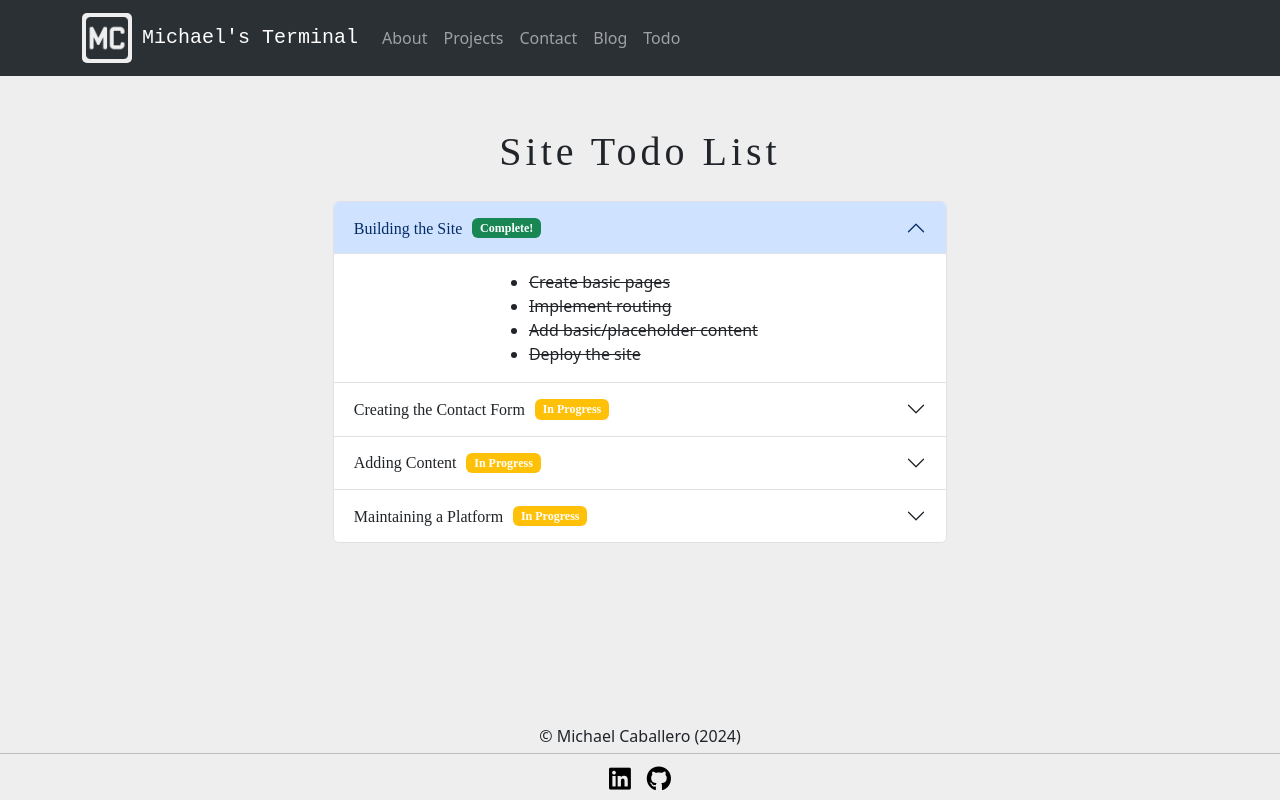
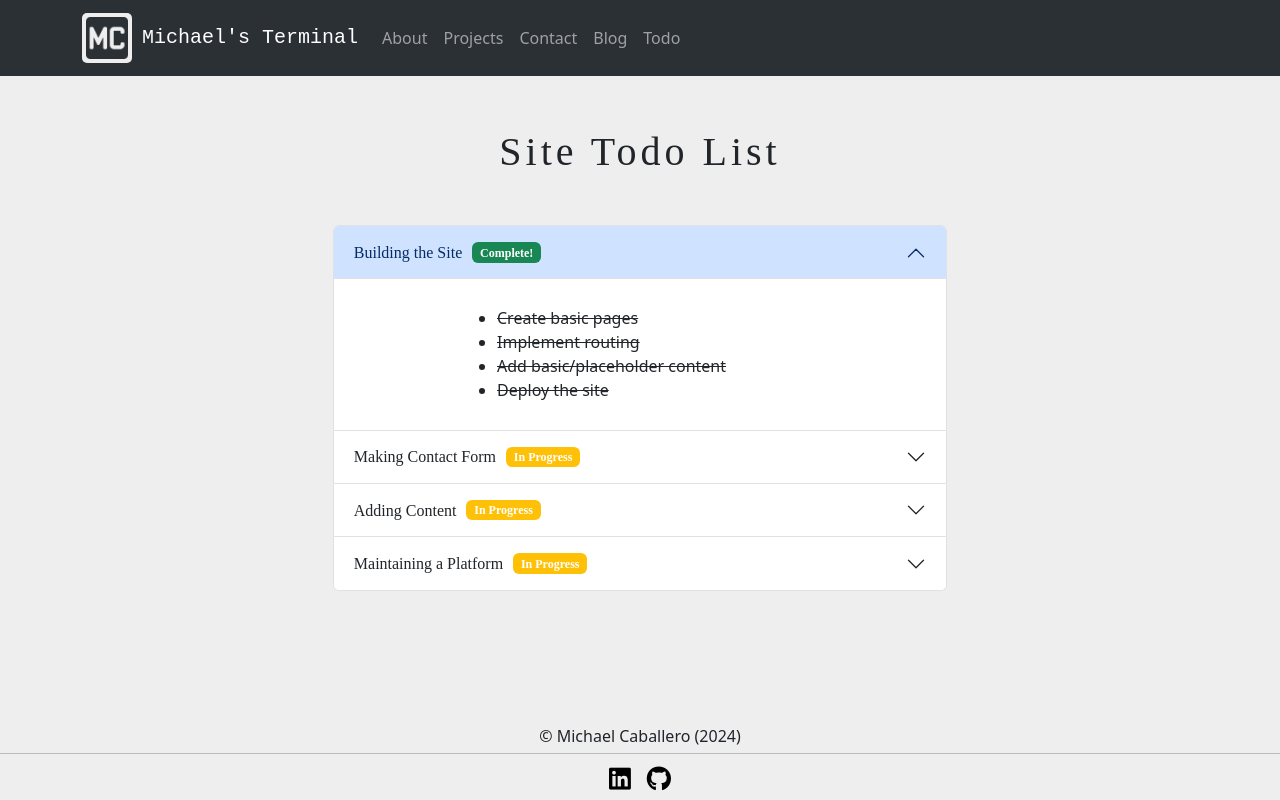
Before and after one commit to mCaballero1224/portfolio-site, a React (Vite) app in the folder frontend/: page /todo in a window 1280 px wide. Built offline with nearby package versions, Linux system fonts and the light colour scheme.

Commit message:
Update styling for todo list

```diff
--- a/frontend/src/App.css
+++ b/frontend/src/App.css
@@ -94,8 +94,9 @@ i {
 }
 
 .todo-list {
+  min-width: 350px;
   width: 50%;
-  margin: 0 auto;
+  margin: 2% auto;
 }
 
 .todo-done {
--- a/frontend/src/routes/Todo.tsx
+++ b/frontend/src/routes/Todo.tsx
@@ -18,7 +18,7 @@ export default function Todo() {
           </Accordion.Body>
         </Accordion.Item>
         <Accordion.Item eventKey="1">
-          <Accordion.Header>Creating the Contact Form<Badge bg="warning" className="in-progress-badge">In Progress</Badge></Accordion.Header>
+          <Accordion.Header>Making Contact Form<Badge bg="warning" className="in-progress-badge">In Progress</Badge></Accordion.Header>
           <Accordion.Body>
             <ul>
               <li>Design form and fieldsets</li>
```
